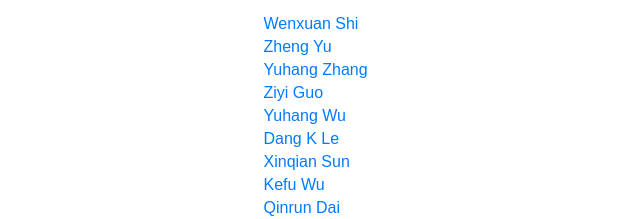
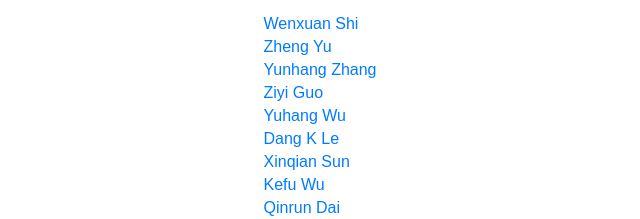
Before and after one commit to TBD-AIxCC/TBD-AIxCC.github.io, a plain HTML site: page index.html in a window 1280 px wide. Both pictures are taken after a click on the link "Members". Shown: the part 383-602 px from the top of the page, 290-930 px from the left. Drawn offline with Linux system fonts and the light colour scheme.

Commit message:
Update index.html

```diff
--- a/index.html
+++ b/index.html
@@ -203,7 +203,7 @@
                     <ul class="member-list">
                         <li><a href="https://shiwx.org/" target="_blank">Wenxuan Shi</a></li>
                         <li><a href="https://www.dataisland.org/" target="_blank">Zheng Yu</a></li>
-                        <li><a href="https://faculty.utah.edu/u1399304-YUNHANG_ZHANG/contact/index.hml" target="_blank">Yuhang Zhang</a></li>
+                        <li><a href="https://faculty.utah.edu/u1399304-YUNHANG_ZHANG/contact/index.hml" target="_blank">Yunhang Zhang</a></li>
                         <li><a href="https://ziyiguo.site/" target="_blank">Ziyi Guo</a></li>
                         <li><a href="https://yuhangw.blog/" target="_blank">Yuhang Wu</a></li>
                         <li><a href="https://scholar.google.com/citations?user=y1iSCEAAAAAJ&hl=en" target="_blank">Dang K Le</a></li>
```
